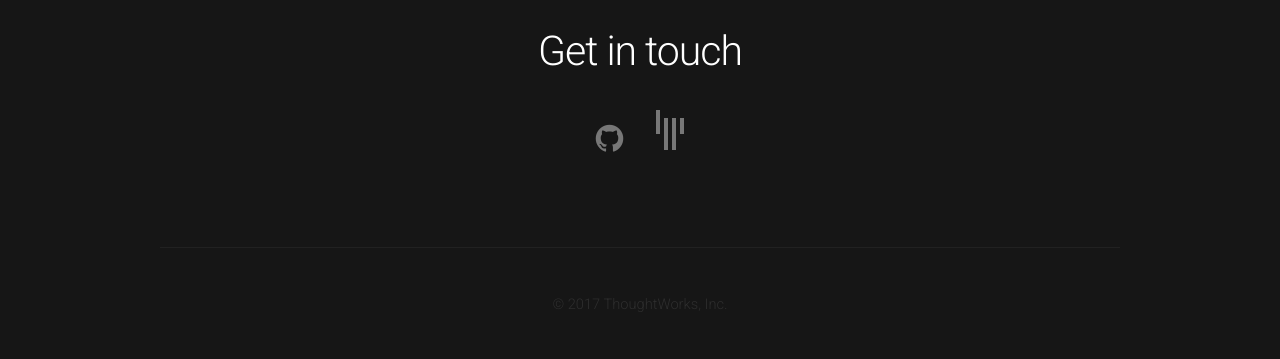
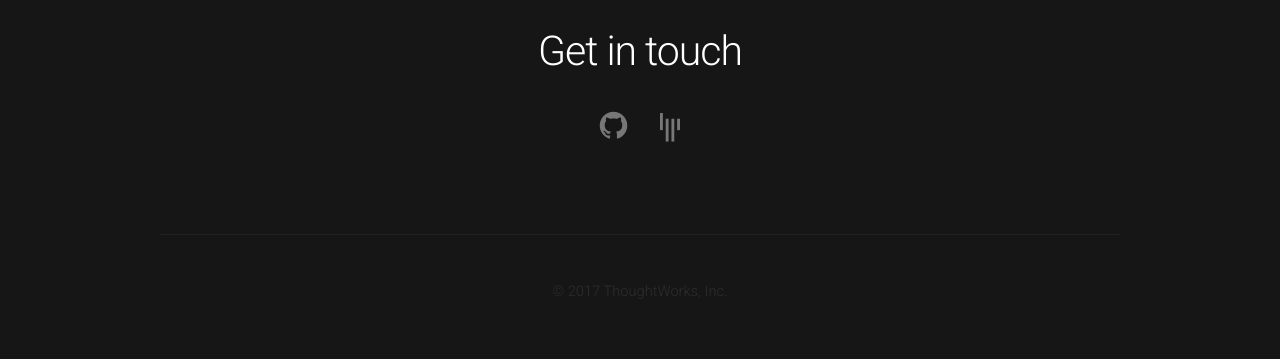
Before and after one commit to ThoughtWorksInc/DeepLearning.scala, a Jekyll site: the page built from index.html, in a window 1280 px wide. Shown: the part 2271-2630 px from the top of the page. Built offline with Jekyll 4.4.1, drawn with Linux system fonts in a browser that asks for light colours; nearby versions of some CDN libraries; comment, search, counter and statistics services are not loaded.

Commit message:
Update default.html

```diff
--- a/_layouts/default.html
+++ b/_layouts/default.html
@@ -74,13 +74,14 @@ Released for free under the Apache 2.0 license (https://github.com/ThoughtWorksI
 			</header>
 			<ul class="contact">
 				<li><a href="https://github.com/ThoughtWorksInc/DeepLearning.scala" class="fa fa-github"><span>Github</span></a></li>
-				<li><a href="https://gitter.im/ThoughtWorksInc/DeepLearning.scala" style="width: 28px">
+				<li><a href="https://gitter.im/ThoughtWorksInc/DeepLearning.scala" style="width: 20px">
 					<svg
 						version="1.1"
 						xmlns="http://www.w3.org/2000/svg"
 						xmlns:xlink="http://www.w3.org/1999/xlink"
 						viewBox="0 0 14 20"
 						fill="#777"
+						style="vertical-align: bottom"
 					>
 						<rect x="12" y="4"width="2" height="8"/>
 						<rect x="8" y="4" width="2" height="16"/>
```
